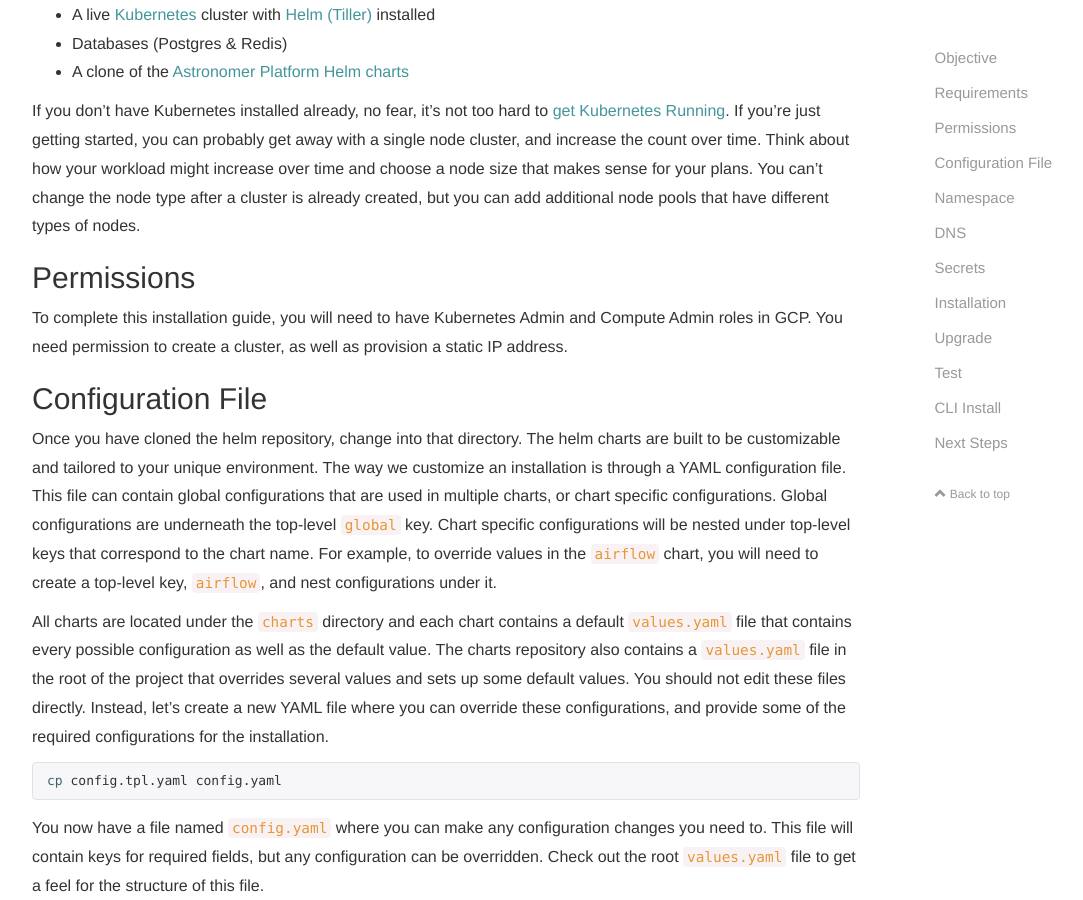
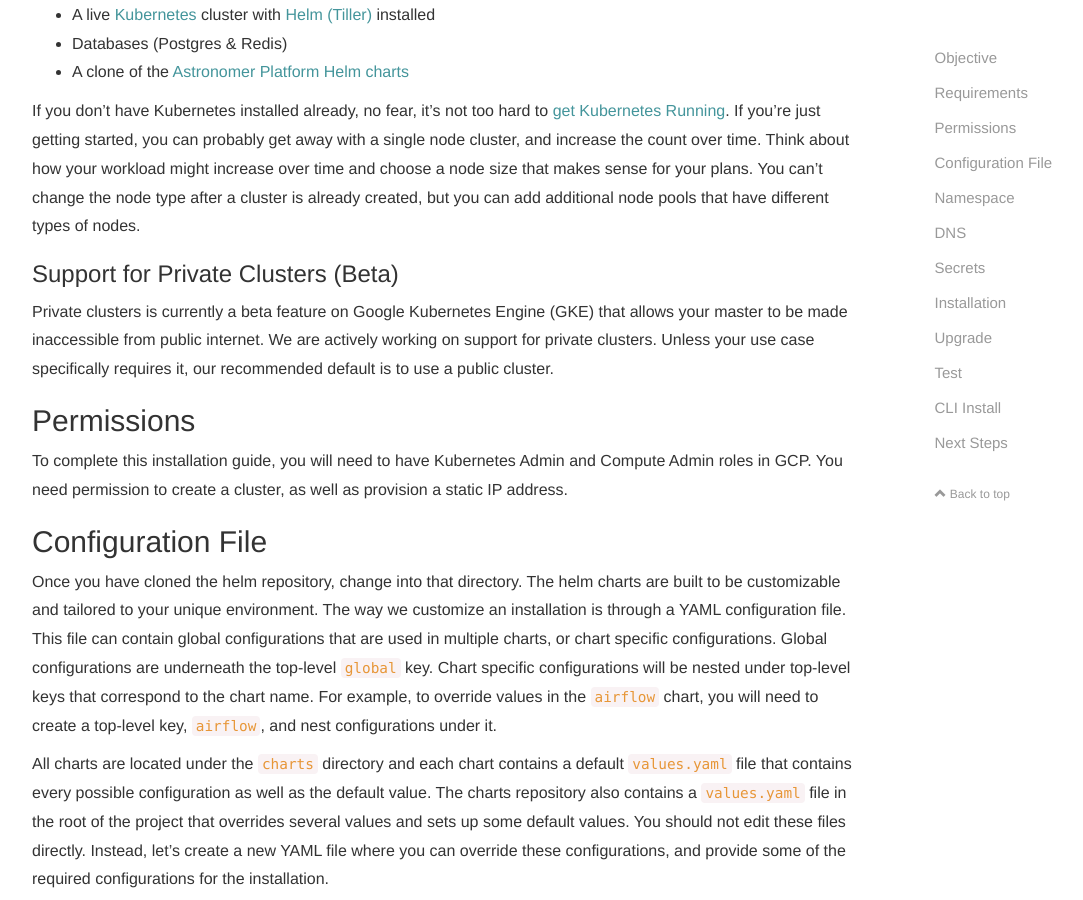
Before and after one commit to skynet/astronomer-ee, a Jekyll site: the page built from docs/pages/guides/google-cloud.md, in a window 1280 px wide and 900 px high, scrolled down 602 px. Shown: the whole window, without its empty margins (38-1121 px from the left). Built offline with Jekyll 4.4.1, drawn with Linux system fonts in a browser that asks for light colours; nearby versions of some CDN libraries; comment, search, counter and statistics services are not loaded.

Commit message:
Add GKE private clusters to GCP guide

```diff
--- a/docs/pages/guides/google-cloud.md
+++ b/docs/pages/guides/google-cloud.md
@@ -20,6 +20,10 @@ Initial requirements are:
 * A clone of the [Astronomer Platform Helm charts](https://github.com/astronomerio/helm.astronomer.io)
 
 If you don't have Kubernetes installed already, no fear, it's not too hard to [get Kubernetes Running](https://cloud.google.com/kubernetes-engine/docs/quickstart). If you're just getting started, you can probably get away with a single node cluster, and increase the count over time. Think about how your workload might increase over time and choose a node size that makes sense for your plans. You can't change the node type after a cluster is already created, but you can add additional node pools that have different types of nodes.
+
+### Support for Private Clusters (Beta)
+
+Private clusters is currently a beta feature on Google Kubernetes Engine (GKE) that allows your master to be made inaccessible from public internet. We are actively working on support for private clusters. Unless your use case specifically requires it, our recommended default is to use a public cluster.
 
 ## Permissions
 
```
